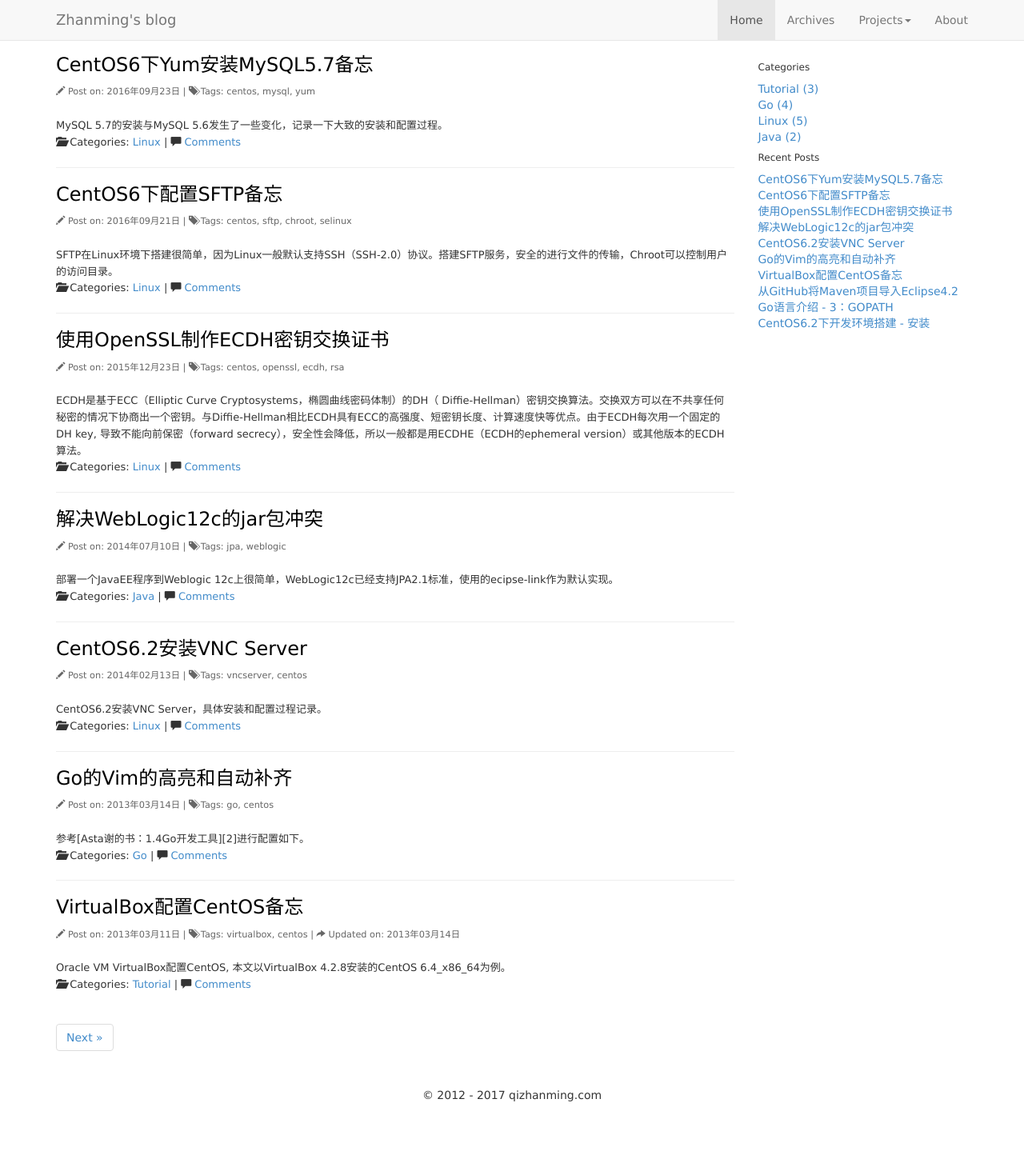
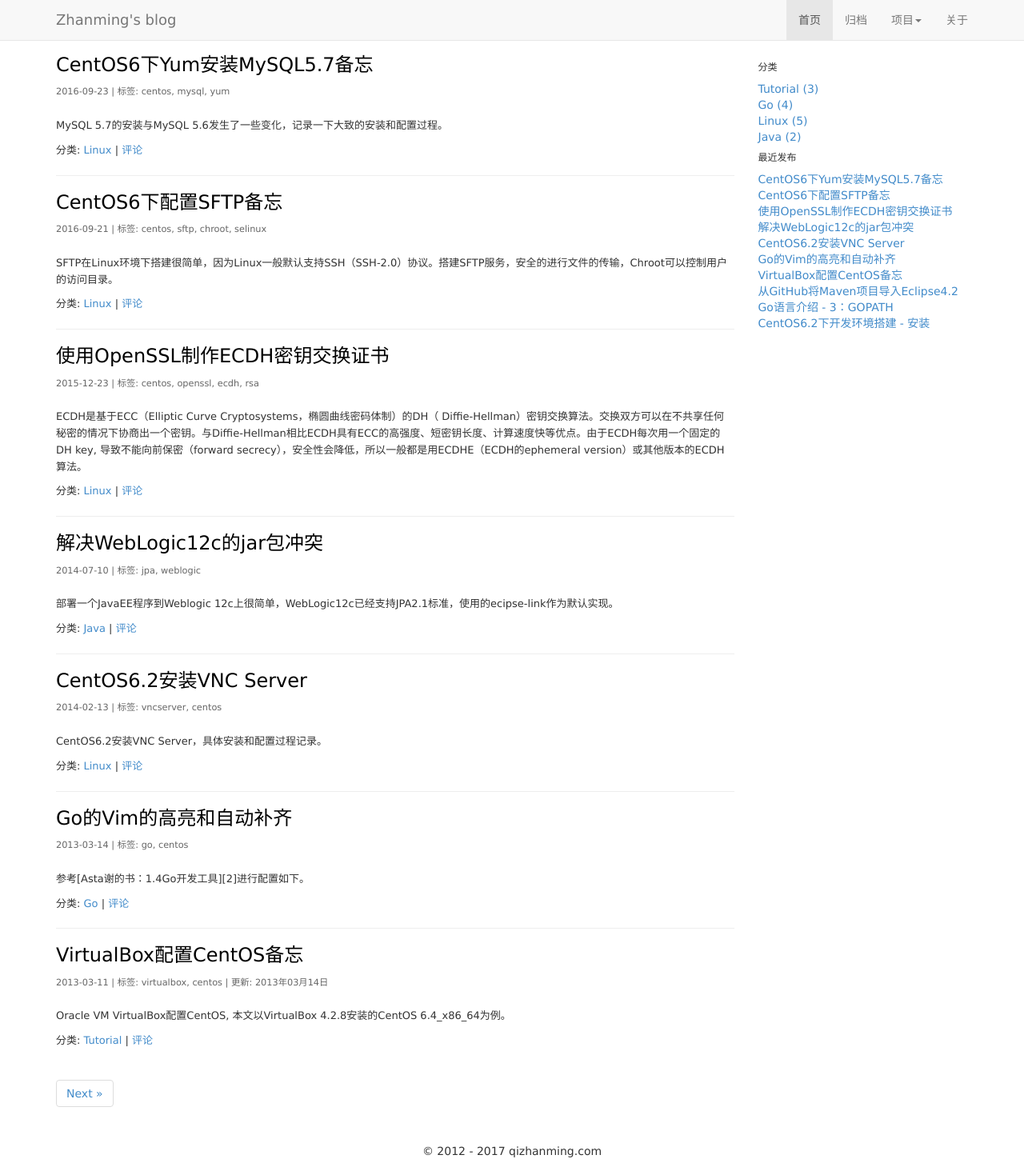
Before and after one commit to zhanming/zhanming.github.com, a Jekyll site: the page built from index.html, in a window 1280 px wide. Shown: the whole page at 80% size. Built offline with Jekyll 4.4.1, drawn with Linux system fonts in a browser that asks for light colours; the list of posts is cut into pages by our own code; comment, search, counter and statistics services are not loaded; before the commit the page ends 1399 px from its top, so only the background shows below that.

Commit message:
change page template

```diff
--- a/404.markdown
+++ b/404.markdown
@@ -1,5 +1,5 @@
 ---
-layout: err
+layout: error
 title: 404 Page does't exist
 comments: false
 ---
--- a/_layouts/default.html
+++ b/_layouts/default.html
@@ -35,15 +35,15 @@
 </div>
 <nav class="collapse navbar-collapse header-navbar-collapse">
 <ul class="nav navbar-nav navbar-right">
-{% if page.navigation %}<li><a href="/">Home</a></li>{% else %}<li class="active"><a href="/">Home</a></li>{% endif%}
-	  {% if page.navigation == "Archives" %}<li class="active"><a href="/blog/archives">Archives</a></li>{% else %}<li><a href="/blog/archives">Archives</a></li>{% endif %}
+{% if page.navigation %}<li><a href="/">首页</a></li>{% else %}<li class="active"><a href="/">首页</a></li>{% endif%}
+	  {% if page.navigation == "Archives" %}<li class="active"><a href="/blog/archives">归档</a></li>{% else %}<li><a href="/blog/archives">归档</a></li>{% endif %}
 	  <li class="dropdown">
-            <a id="drop1" href="#" role="button" class="dropdown-toggle" data-toggle="dropdown">Projects<b class="caret"></b></a>
+        <a id="drop1" href="#" role="button" class="dropdown-toggle" data-toggle="dropdown">项目<b class="caret"></b></a>
 		<ul class="dropdown-menu" role="menu" aria-labelledby="drop1">
 		  <li><a tabindex="-1" href="http://gotour.qizhanming.com">Go Tour</a></li>
 		</ul>
 	  </li>
-	  {% if page.navigation == "About" %}<li class="active"><a href="/about">About</a></li>{% else %}<li><a href="/about">About</a></li>{% endif %}
+	  {% if page.navigation == "About" %}<li class="active"><a href="/about">关于</a></li>{% else %}<li><a href="/about">关于</a></li>{% endif %}
 </ul>
 </nav>
 </div>
@@ -54,20 +54,20 @@
   {{ content }}
   </div>
   <div class="col-md-3">
-    <h6>Categories</h6>
+    <h6>分类</h6>
     <ul class="list-unstyled">
     {% for category in site.categories %}
       <li><a href="/blog/categories/#{{category | first}}">{{category | first}} ({{category | last | size }})</a></li>
     {% endfor %}
     </ul>
-    <h6>Recent Posts</h6>
+    <h6>最近发布</h6>
     <ul class="list-unstyled">
     {% for post in site.posts limit:10%}
       <li><a href="{{ post.url }}">{{ post.title }}</a><li>
     {% endfor %}
     </ul>
 	{% comment %}
-    <h6>QR Code for cellphone</h6>
+    <h6>扫一扫</h6>
     <ul class="list-unstyled">
     <img src="https://chart.googleapis.com/chart?cht=qr&chs=160x160&choe=UTF-8&chld=L|4&chl={{ site.context }}{{ page.url }}"/>
     </ul>
--- a/_layouts/post.html
+++ b/_layouts/post.html
@@ -7,13 +7,13 @@ layout: default
     <a href="{{ page.url }}" title="到《{{ page.title }}》的永久链接">{{ page.title }}</a>
   </h3>
   <div class="post-info">
-   <span><li class="glyphicon glyphicon-pencil"></li> Post on: {{ page.date | date: "%Y年%m月%d日" }} | <li class="glyphicon glyphicon-tags"></li> Tags: {% for tag in page.tags %}<a href="/blog/tags/#{{ tag }}" rel="tag">{{ tag }}</a>{% if forloop.last == false %}, {% endif %}{% endfor %}{%if page.update%} | <li class="glyphicon glyphicon-share-alt"></li> Updated on: {{ page.update}}{% endif%}</span>
+   <span>{{ page.date | date: "%Y-%m-%d" }} | 标签: {% for tag in page.tags %}<a href="/blog/tags/#{{ tag }}" rel="tag">{{ tag }}</a>{% if forloop.last == false %}, {% endif %}{% endfor %}{%if page.update%} | 更新: {{ page.update}}{% endif%}</span>
   </div>
   <div class="entry">
     {{ content }}
   </div>
   <div>
-    <li class="glyphicon glyphicon-folder-open"></li> Categories: {% for cat in page.categories %}<a href="/blog/categories/#{{ cat }}" rel="category tag">{{ cat }}</a>{% if forloop.last == false %}, {% endif %}{% endfor %} | <li class="glyphicon glyphicon-comment"></li> <a href="{{ post.url }}#disqus_thread">Comments</a>
+    分类: {% for cat in page.categories %}<a href="/blog/categories/#{{ cat }}" rel="category tag">{{ cat }}</a>{% if forloop.last == false %}, {% endif %}{% endfor %} | <a href="{{ post.url }}#disqus_thread">评论</a>
   </div>
 </div>
 {% comment %}<!---->{% endcomment %}
--- a/index.html
+++ b/index.html
@@ -10,13 +10,12 @@ tags: [blog, development, java, go, python]
 <a href="{{ post.url }}" title="到《{{ post.title }}》的永久链接">{{ post.title }}</a>
 </h3>
 <div class="post-info">
-<span><li class="glyphicon glyphicon-pencil"></li> Post on: {{ post.date | date: "%Y年%m月%d日" }} | <li class="glyphicon glyphicon-tags"></li> Tags: {% for tag in post.tags %}<a href="/blog/tags/#{{ tag }}" rel="tag">{{ tag }}</a>{% if forloop.last == false %}, {% endif %}{% endfor %}{%if post.update%} | <li class="glyphicon glyphicon-share-alt"></li> Updated on: {{ post.update}}{% endif%}
-</span>
+<span> {{ post.date | date: "%Y-%m-%d" }} | 标签: {% for tag in post.tags %}<a href="/blog/tags/#{{ tag }}" rel="tag">{{ tag }}</a>{% if forloop.last == false %}, {% endif %}{% endfor %}{%if post.update%} | 更新: {{ post.update}}{% endif%}</span>
 </div>
 <div class="entry">
-{{ post.summary }}
+<p>{{ post.summary }}</p>
 </div>
-<div><li class="glyphicon glyphicon-folder-open"></li> Categories: {% for cat in post.categories %}<a href="/blog/categories/#{{ cat }}" rel="category tag">{{ cat }}</a>{% if forloop.last == false %}, {% endif %}{% endfor %} | <li class="glyphicon glyphicon-comment"></li> <a href="{{ post.url }}#disqus_thread">Comments</a></div>
+<div> 分类: {% for cat in post.categories %}<a href="/blog/categories/#{{ cat }}" rel="category tag">{{ cat }}</a>{% if forloop.last == false %}, {% endif %}{% endfor %} | <a href="{{ post.url }}#disqus_thread">评论</a></div>
 </div>
 {% if forloop.last == false %}<hr/>{% endif %}
 {% endfor %}
```
Also changed, not shown: _layouts/error.html (renamed from _layouts/err.html, +6 -6 lines).
